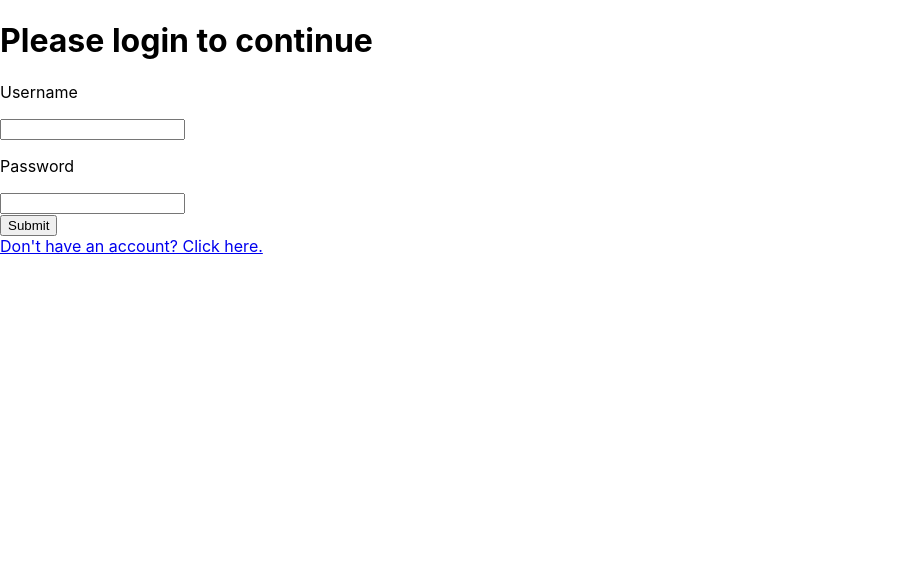
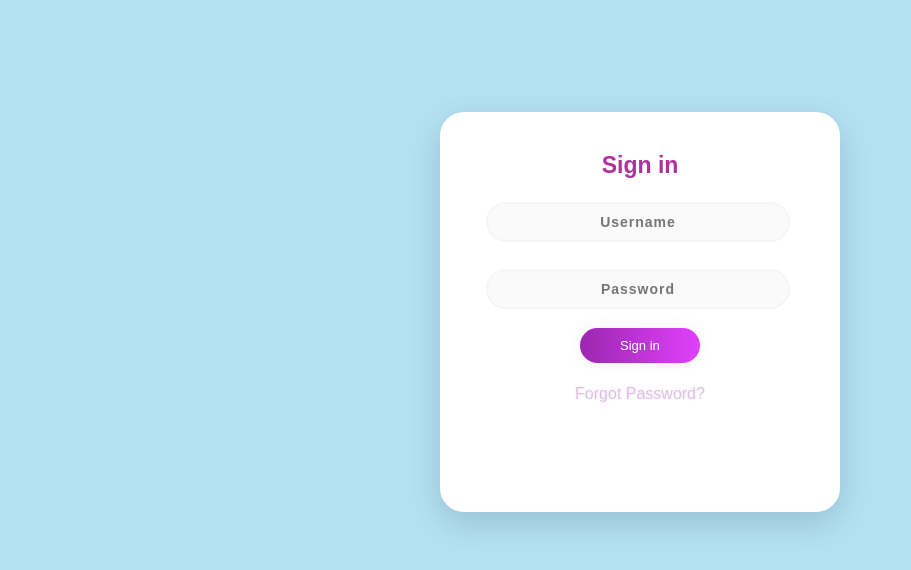
Before and after one commit to LutherNa/GroceryAppFrontend, a React (Create React App) app: page /login in a window 1280 px wide. Shown: the top 570 px of the page, without its empty margins (0-911 px from the left). Built offline with nearby package versions, Linux system fonts and the light colour scheme.

Commit message:
sign in and register pages are  styled

```diff
--- a/src/Components/PreLogin/Login.js
+++ b/src/Components/PreLogin/Login.js
@@ -39,23 +39,29 @@
     //Returning a login page rendered in HTML
     return (
         tokenString ? <Navigate to="/" /> :
-        <div className="login">
-            <h1>Please login to continue</h1>
-            <form onSubmit={submitButton}>
+        <body className="login">
+            <div class="main">
+            <p class="sign" align="center">Sign in</p>
+            <form1 onSubmit={submitButton}>
+
                 <label>
-                    <p>Username</p>
-                    <input type="text" onChange={e => setUsername(e.target.value)} />
+                    <input class="un " type="text" align="center" placeholder="Username"
+                    onChange={e => setUsername(e.target.value)} />
                 </label>
+
                 <label>
-                    <p>Password</p>
-                    <input type="password" onChange={e => setPassword(e.target.value)} />
+                    <input class="pass" type="password" align="center" placeholder="Password"
+                    onChange={e => setPassword(e.target.value)} />
                 </label>
-                <div className="button">
-                    <button type="submit">Submit</button>
-                </div>
-            </form>
-            <Link to="/register">Don't have an account? Click here.</Link>
-        </div>
+
+                <a class="submit" align="center">Sign in</a>
+
+            </form1>
+            <Link to="/register"><p class="forgot" align="center">
+                <a href="#"/>Forgot Password?</p></Link>
+
+            </div>
+        </body>
     )
 }
 
--- a/src/Components/PreLogin/PreLogin.css
+++ b/src/Components/PreLogin/PreLogin.css
@@ -0,0 +1,105 @@
+body {
+    background-color: #b4e2f5;
+    font-family: 'Ubuntu', sans-serif;
+}
+
+.main {
+    background-color: #FFFFFF;
+    width: 400px;
+    height: 400px;
+    margin: 7em auto;
+    border-radius: 1.5em;
+    box-shadow: 0px 11px 35px 2px rgba(0, 0, 0, 0.14);
+}
+
+.sign {
+    padding-top: 40px;
+    color: #af309e;
+    font-family: 'Ubuntu', sans-serif;
+    font-weight: bold;
+    font-size: 23px;
+}
+
+.un {
+width: 76%;
+color: rgb(38, 50, 56);
+font-weight: 700;
+font-size: 14px;
+letter-spacing: 1px;
+background: rgba(136, 126, 126, 0.04);
+padding: 10px 20px;
+border: none;
+border-radius: 20px;
+outline: none;
+box-sizing: border-box;
+border: 2px solid rgba(0, 0, 0, 0.02);
+margin-bottom: 50px;
+margin-left: 46px;
+text-align: center;
+margin-bottom: 27px;
+font-family: 'Ubuntu', sans-serif;
+}
+
+form.form1 {
+    padding-top: 40px;
+}
+
+.pass {
+        width: 76%;
+color: rgb(38, 50, 56);
+font-weight: 700;
+font-size: 14px;
+letter-spacing: 1px;
+background: rgba(136, 126, 126, 0.04);
+padding: 10px 20px;
+border: none;
+border-radius: 20px;
+outline: none;
+box-sizing: border-box;
+border: 2px solid rgba(0, 0, 0, 0.02);
+margin-bottom: 50px;
+margin-left: 46px;
+text-align: center;
+margin-bottom: 27px;
+font-family: 'Ubuntu', sans-serif;
+}
+
+
+.un:focus, .pass:focus {
+    border: 2px solid rgba(0, 0, 0, 0.18) !important;
+
+}
+
+.submit {
+  cursor: pointer;
+    border-radius: 5em;
+    color: #fff;
+    background: linear-gradient(to right, #9C27B0, #E040FB);
+    border: 0;
+    padding-left: 40px;
+    padding-right: 40px;
+    padding-bottom: 10px;
+    padding-top: 10px;
+    font-family: 'Ubuntu', sans-serif;
+    margin-left: 35%;
+    font-size: 13px;
+    box-shadow: 0 0 20px 1px rgba(0, 0, 0, 0.04);
+}
+
+.forgot {
+    text-shadow: 0px 0px 3px rgba(117, 117, 117, 0.12);
+    color: #E1BEE7;
+    padding-top: 15px;
+}
+
+a {
+    text-shadow: 0px 0px 3px rgba(117, 117, 117, 0.12);
+    color: #E1BEE7;
+    text-decoration: none
+}
+
+@media (max-width: 600px) {
+    .main {
+        border-radius: 0px;
+    }
+}
--- a/src/Components/PreLogin/Register.js
+++ b/src/Components/PreLogin/Register.js
@@ -37,23 +37,30 @@
     //Returning React HTML information to render a register page
     return (
         tokenString ? <Navigate to="/" /> :
-        <div className="register">
-            <h1>Use the dialog boxes below to register:</h1>
-            <form onSubmit={submitButton}>
+        <body className="register">
+            <div class="main">
+            <p class="sign" align="center">Register</p>
+            <form1 onSubmit={submitButton}>
+
                 <label>
-                    <p>Username</p>
-                    <input type="text" onChange={e => setUsername(e.target.value)} />
+                    <input class="un " type="text" align="center" placeholder="Username"
+                        onChange={e => setUsername(e.target.value)} />
                 </label>
+
                 <label>
-                    <p>Password</p>
-                    <input type="password" onChange={e => setPassword(e.target.value)} />
+                    <input class="pass" type="password" align="center" placeholder="Password"
+                        onChange={e => setPassword(e.target.value)} />
                 </label>
-                <div className="button">
-                    <button type="submit">Submit</button>
-                </div>
-            </form>
-            <Link to="/login">Already have an account? Click here.</Link>
-        </div>
+
+                <a class="submit" align="center">Submit</a>
+
+            </form1>
+
+            <Link to="/login"><p class="forgot" align="center">
+                <a href="#"/>Already have an account? Click here.</p></Link>
+
+            </div>
+        </body>
     )
 }
 
```
